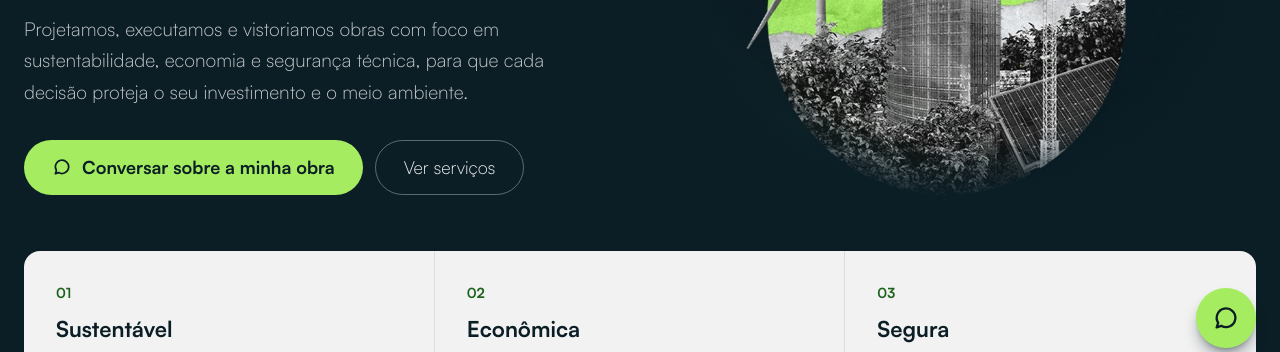
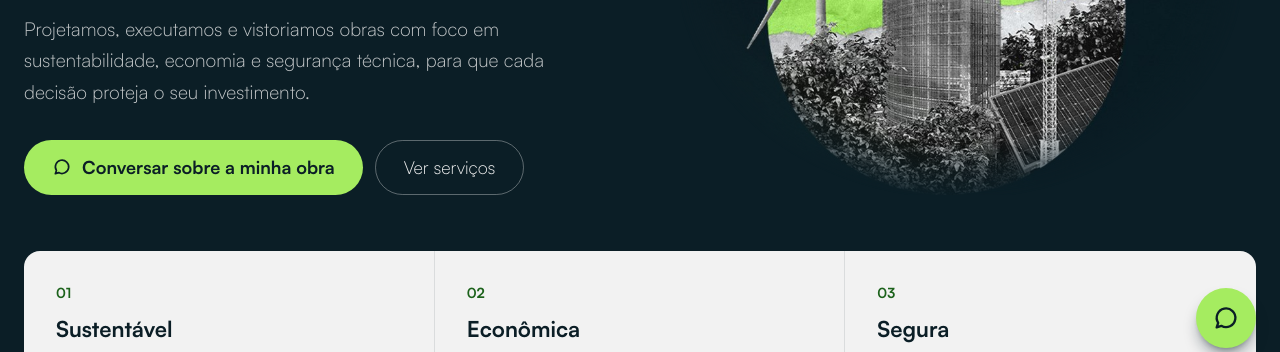
Before and after one commit to dataforb/engreen-landing, a website: page docs/index.html in a window 1280 px wide. Shown: the part 428-780 px from the top of the page. Drawn offline with Linux system fonts and the light colour scheme.

Commit message:
fix: corrige texto header

```diff
--- a/docs/index.html
+++ b/docs/index.html
@@ -72,7 +72,7 @@
               Obras mais inteligentes, <span class="text-lime">do projeto à entrega.</span>
             </h1>
             <p class="max-w-xl text-[1.2rem] text-offwhite/80">
-              Projetamos, executamos e vistoriamos obras com foco em sustentabilidade, economia e segurança técnica, para que cada decisão proteja o seu investimento e o meio ambiente.
+              Projetamos, executamos e vistoriamos obras com foco em sustentabilidade, economia e segurança técnica, para que cada decisão proteja o seu investimento.
             </p>
             <div class="mt-2 flex flex-wrap gap-3">
               <a href="#contato" class="btn-primary">
```
